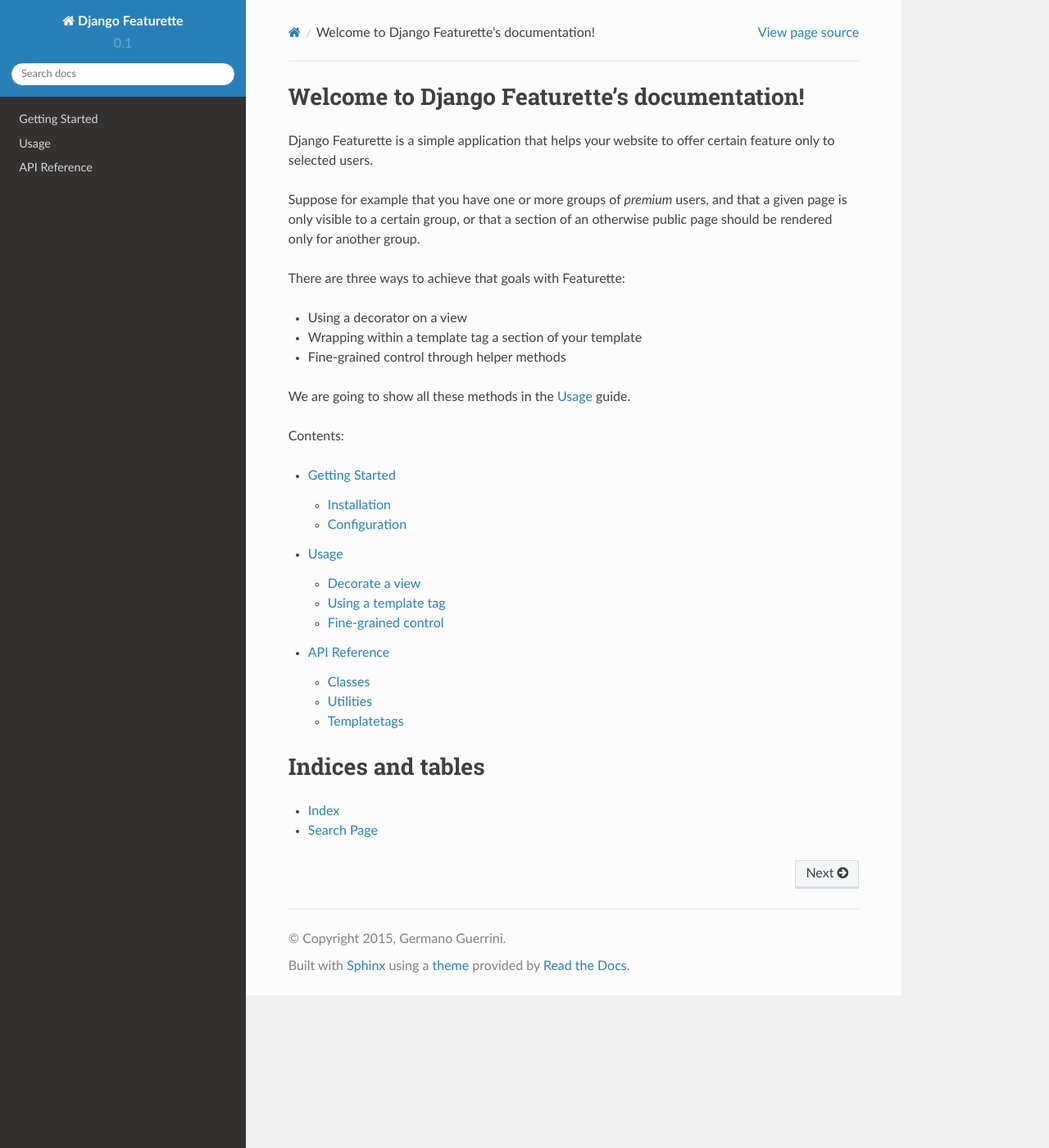
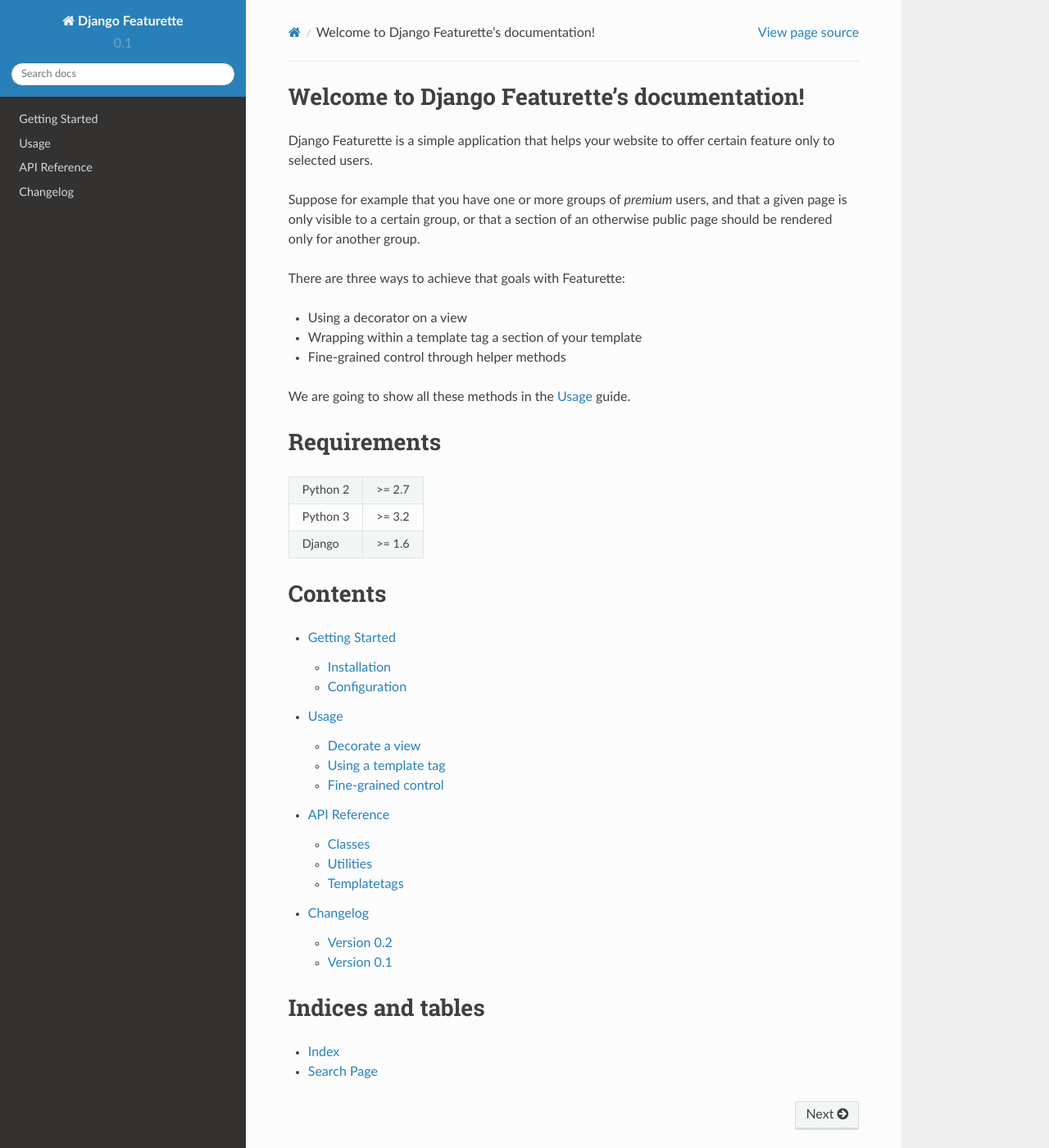
Before and after one commit to GermanoGuerrini/django-featurette, a Sphinx documentation site: the page built from docs/index.rst, in a window 1280 px wide and 1400 px high. Shown: the whole window at 82% size. Built offline with Sphinx 7.4.7 and the Read the Docs theme 2.0.0, drawn with Linux system fonts in a browser that asks for light colours.

Commit message:
Adds support for python 3

```diff
--- a/django_featurette/__init__.py
+++ b/django_featurette/__init__.py
@@ -1 +1 @@
-VERSION = (0, 1)
+VERSION = (0, 2)
--- /dev/null
+++ b/docs/changelog.rst
@@ -0,0 +1,13 @@
+=========
+Changelog
+=========
+
+
+Version 0.2
+===========
+* Supports for Python 3
+
+
+Version 0.1
+===========
+* First stable version
--- a/docs/index.rst
+++ b/docs/index.rst
@@ -21,7 +21,17 @@
 
 We are going to show all these methods in the :doc:`usage` guide.
 
-Contents:
+Requirements
+============
+
+======== ======
+Python 2 >= 2.7
+Python 3 >= 3.2
+Django   >= 1.6
+======== ======
+
+Contents
+========
 
 .. toctree::
    :maxdepth: 2
@@ -29,6 +39,7 @@
    quickstart
    usage
    api
+   changelog
 
 Indices and tables
 ==================
```
Also changed, not shown: .travis.yml, 5 other files.
